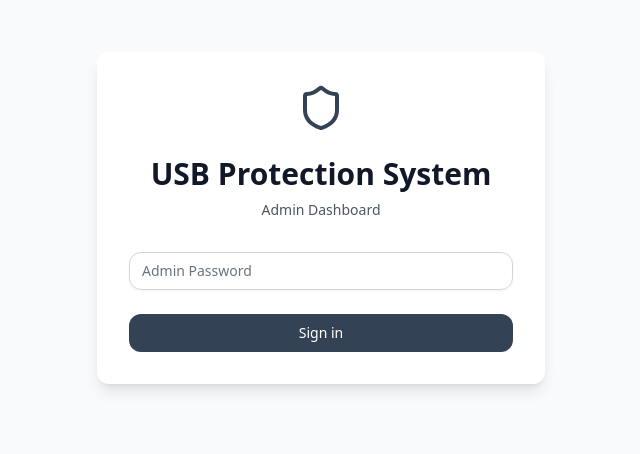
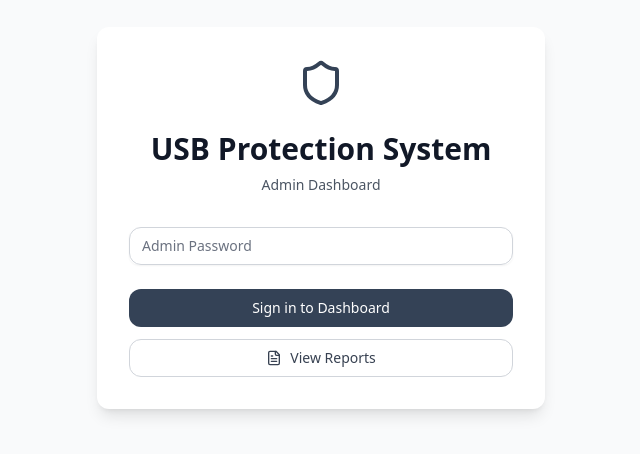
Before and after one commit to Sanketh2823/usb-sentinel-dashboard, a React (Vite) app: page / in a window 1280 px wide. Shown: the part 182-636 px from the top of the page, without its empty margins (319-959 px from the left). Built offline with nearby package versions, Linux system fonts and the light colour scheme.

Commit message:
feat: Add login page and reports link
-   Implemented a login page with a password field.
-   Added a link to the reports page on the login page.
-   Users can now access the reports section from the login page.

```diff
--- a/src/App.tsx
+++ b/src/App.tsx
@@ -37,14 +37,7 @@ const App = () => (
               </ProtectedRoute>
             }
           />
-          <Route
-            path="/reports"
-            element={
-              <ProtectedRoute>
-                <Reports />
-              </ProtectedRoute>
-            }
-          />
+          <Route path="/reports" element={<Reports />} />
           <Route path="*" element={<NotFound />} />
         </Routes>
       </BrowserRouter>
--- a/src/pages/Auth.tsx
+++ b/src/pages/Auth.tsx
@@ -1,7 +1,7 @@
 
 import { useState } from "react";
 import { useNavigate } from "react-router-dom";
-import { Shield } from "lucide-react";
+import { Shield, FileText } from "lucide-react";
 import { useToast } from "@/hooks/use-toast";
 
 const Auth = () => {
@@ -26,6 +26,10 @@ const Auth = () => {
         description: "Invalid password. Please try again.",
       });
     }
+  };
+
+  const handleReportsAccess = () => {
+    navigate("/reports");
   };
 
   return (
@@ -55,12 +59,21 @@ const Auth = () => {
             </div>
           </div>
 
-          <div>
+          <div className="space-y-3">
             <button
               type="submit"
               className="group relative w-full flex justify-center py-2 px-4 border border-transparent text-sm font-medium rounded-lg text-white bg-primary hover:bg-primary/90 focus:outline-none focus:ring-2 focus:ring-offset-2 focus:ring-primary transition-all duration-200"
             >
-              Sign in
+              Sign in to Dashboard
+            </button>
+
+            <button
+              type="button"
+              onClick={handleReportsAccess}
+              className="group relative w-full flex justify-center items-center space-x-2 py-2 px-4 border border-gray-300 text-sm font-medium rounded-lg text-gray-700 bg-white hover:bg-gray-50 focus:outline-none focus:ring-2 focus:ring-offset-2 focus:ring-primary transition-all duration-200"
+            >
+              <FileText className="h-4 w-4" />
+              <span>View Reports</span>
             </button>
           </div>
         </form>
```
